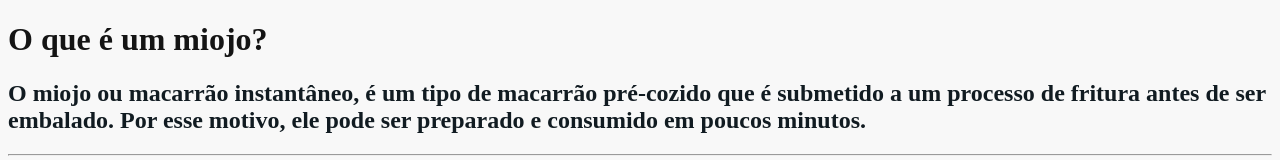
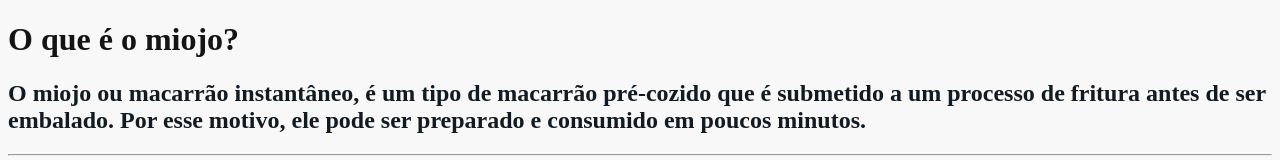
Before and after one commit to gabrielaanselmo/front-end-uniesp, a plain HTML site: page introdução ao front end/TED/index.html in a window 1280 px wide. Shown: the top 160 px of the page. Drawn offline with Linux system fonts and the light colour scheme.

Commit message:
Update index.html

```diff
--- a/introdução ao front end/TED/index.html
+++ b/introdução ao front end/TED/index.html
@@ -14,7 +14,7 @@
     </style>
 </head>
 <body>
-    <h1>O que é um miojo?</h1>
+    <h1>O que é o miojo?</h1>
     <h2 style="color:#111B21">O miojo ou macarrão instantâneo, é um tipo de macarrão pré-cozido que é submetido a um processo de fritura antes de ser embalado. Por esse motivo, ele pode ser preparado e consumido em poucos minutos.</h2>
     <hr>
     <h1>Qual a forma de preparo?</h1>
```
